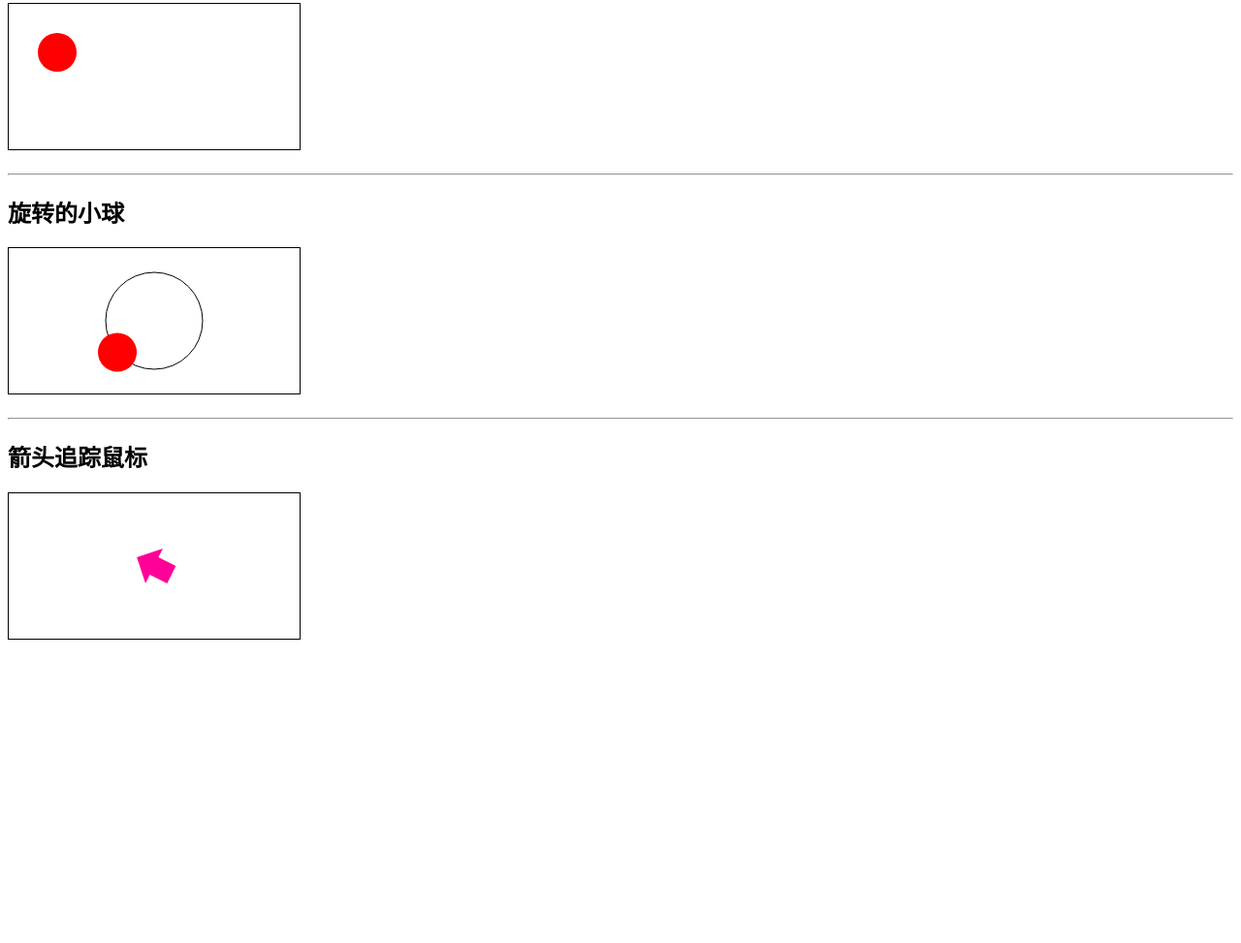
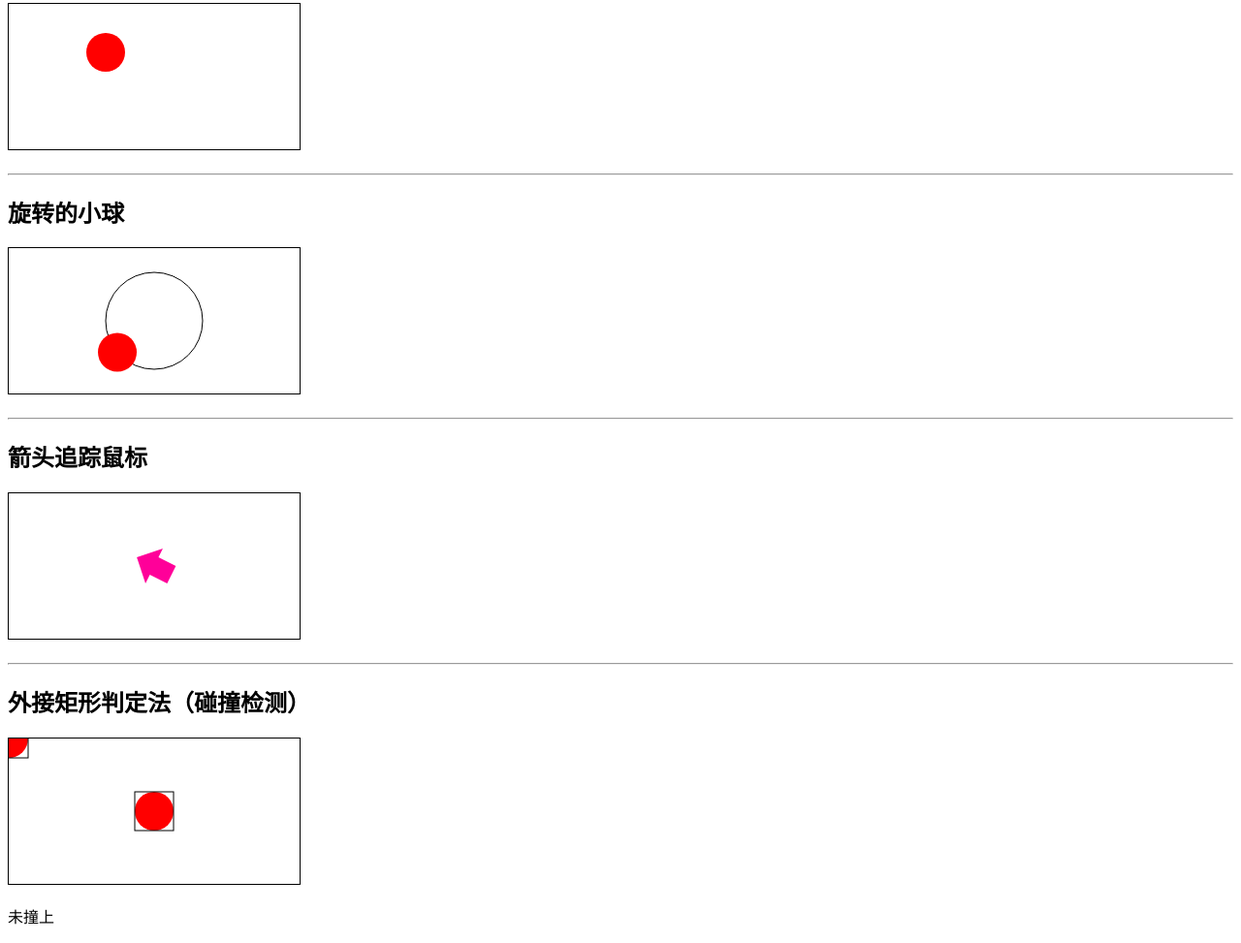
Before and after one commit to CTBUdzy/HTML-Canvas, a plain HTML site: page 自定义封装库及测试dome/ceshi.html in a window 1280 px wide. Shown: the part 325-1298 px from the top of the page at 97% size. Before the commit the page ends 997 px from the top, so only its background shows below. Drawn offline with Linux system fonts and the light colour scheme.

Commit message:
封装碰撞检测（外接矩形法）

```diff
--- a/自定义封装库及测试dome/Graphical.js
+++ b/自定义封装库及测试dome/Graphical.js
@@ -4,7 +4,7 @@
 */
 function Ball(x,y,radius,color){
 	this.x = x || 0;
-	this.y = x || 0;
+	this.y = y || 0;
 	this.radius = radius || 15;
 	this.color = color || "red";
 	this.scaleX = 1;
@@ -33,6 +33,16 @@ Ball.prototype = {
 		cxt.closePath();
 		cxt.fill();
 		cxt.restore();
+	},
+	////返回外接矩形的左上角坐标和宽高
+	getRect:function(){
+		var rect = {
+			x:this.x-this.radius,
+			y:this.y-this.radius,
+			width:2*this.radius,
+			height:2*this.radius
+		};
+		return rect;
 	}
 }
 
--- a/自定义封装库及测试dome/ceshi.html
+++ b/自定义封装库及测试dome/ceshi.html
@@ -29,6 +29,10 @@
 	<hr>
 	<h2>箭头追踪鼠标</h2>
 	<canvas id="test4"></canvas>
+	<hr>
+	<h2>外接矩形判定法（碰撞检测）</h2>
+	<canvas id="test5"></canvas>
+	<p id="textview5"></p>
 </body>
 	<script>
 		function $$(id){
@@ -36,13 +40,43 @@
 		}
 		window.onload = function(){
 			{
+				var cnv5 = $$('test5');
+				var textview5 = $$("textview5");
+				var cxt5 = cnv5.getContext("2d");
+				var ballA_5 = new Ball(cnv5.width/2,cnv5.height/2,20);
+
+				ballA_5.fill(cxt5);
+				var rectA_5 = ballA_5.getRect();
+
+				var mouse5 = tools.getMouse(cnv5);
+				(function frame5(){
+					window.requestAnimationFrame(frame5);
+					cxt5.clearRect(0,0,cnv5.width,cnv5.height);
+					var ballB_5 = new Ball(mouse5.x,mouse5.y,20);
+					ballB_5.fill(cxt5);
+					ballA_5.fill(cxt5);
+					cxt5.strokeRect(rectA_5.x,rectA_5.y,rectA_5.width,rectA_5.height);
+					var rectB_5 = ballB_5.getRect();
+					cxt5.strokeRect(rectB_5.x,rectB_5.y,rectB_5.width,rectB_5.height);
+					//检测碰撞
+					if(tools.checkRect(rectA_5,rectB_5)){
+						textview5.innerHTML = "撞上了";
+						console.log(2);
+					}else{
+						textview5.innerHTML = "未撞上";
+					}
+				})();
+			}
+
+
+			{
 			//鼠标追踪
 			var cnv = $$("test1");
 			var textview = $$("textview");
 			var cxt = cnv.getContext("2d");
-			var mouse = tools.getMouse(cnv);
+			var mouse1 = tools.getMouse(cnv);
 			cnv.addEventListener("mousemove",function(){
-				textview.innerHTML = "x:" + mouse.x + ";y:" + mouse.y;
+				textview.innerHTML = "x:" + mouse1.x + ";y:" + mouse1.y;
 			});
 			}
 
@@ -50,17 +84,17 @@
 			//键盘事件
 			var cnv = $$("test2");
 			var cxt = cnv.getContext("2d");
-				var x = 50;
+				var x = 100;
 				var y = 50;
 				var ball1 = new Ball(x,y,20);
 				ball1.fill(cxt);
-			function drowball(x,y){
-				cxt.beginPath();
-				cxt.arc(x,y,20,0,360*Math.PI/180,true);
-				cxt.closePath();
-				cxt.fillStyle = "#6699FF";
-				cxt.fill();
-			}
+//			function drowball(x,y){
+//				cxt.beginPath();
+//				cxt.arc(x,y,20,0,360*Math.PI/180,true);
+//				cxt.closePath();
+//				cxt.fillStyle = "#6699FF";
+//				cxt.fill();
+//			}
 
 				var key = tools.getKey();
 				window.addEventListener('keydown',function(){
@@ -93,21 +127,21 @@
 				var cxt = cnv.getContext("2d");
 				var x = 50;
 				var y = 50;
-				var ball1 = new Ball(x,y,20);
+				var ball3 = new Ball(x,y,20);
 				var centerx = cnv.width/2;
 				var centery = cnv.height/2;
 				var radius = 50;
 				var angle = 0;
-				(function frame(){
-					window.requestAnimationFrame(frame);
+				(function frame3(){
+					window.requestAnimationFrame(frame3);
 					cxt.clearRect(0,0,cnv.width,cnv.height);
 					cxt.beginPath();
 					cxt.arc(centerx,centery,radius,0,360*Math.PI/180,true);
 					cxt.closePath();
 					cxt.stroke();
-					ball1.x = centerx + Math.cos(angle) * radius;
-					ball1.y = centery + Math.sin(angle) * radius;
-					ball1.fill(cxt);
+					ball3.x = centerx + Math.cos(angle) * radius;
+					ball3.y = centery + Math.sin(angle) * radius;
+					ball3.fill(cxt);
 					angle += 0.05;
 				})();
 
@@ -118,8 +152,8 @@
 				var cxt4 = cnv4.getContext("2d");
 				var arrow = new Arrow(cnv4.width/2,cnv4.height/2);
 				var mouse = tools.getMouse(cnv4);
-				(function frame(){
-					window.requestAnimationFrame(frame);
+				(function frame4(){
+					window.requestAnimationFrame(frame4);
 					cxt4.clearRect(0,0,cnv4.width,cnv4.height);
 					cxt4.beginPath();
 
--- a/自定义封装库及测试dome/tools1.js
+++ b/自定义封装库及测试dome/tools1.js
@@ -8,9 +8,6 @@ window.tools = {};
 *传参：被监测的canvas对象
 *时间：2018-10-8
 */
-
-
-//获取鼠标位置
 window.tools.getMouse = function(element){
 	//定义一个Mouse对象
 	var mouse = {
@@ -70,3 +67,30 @@ window.tools.getKey = function(){
 	});
 	return key;
 }
+
+/*功能：动画循环，兼容各大浏览器
+* 参数：无
+* 时间：2018-10-14
+*/
+window.requestAnimationFrame = (
+    window.webkitRequestAnimationFrame ||
+    window.mozRequestAnimationFrame ||
+    window.msRequestAnimationFrame ||
+    window.oRequestAnimationFrame ||
+    function (callback) {
+        return window.setTimeout(callback, 1000 / 60);
+    }
+);
+
+
+/*
+*作用：检测外接矩形碰撞
+*传参：两个被检测的对象
+*时间：2018-10-14
+*/
+window.tools.checkRect = function(rectA, rectB){
+	return !(rectA.x + rectA.width < rectB.x ||
+             rectB.x + rectB.width < rectA.x ||
+             rectA.y + rectA.height < rectB.y ||
+             rectB.y + rectB.height < rectA.y);
+}
```
